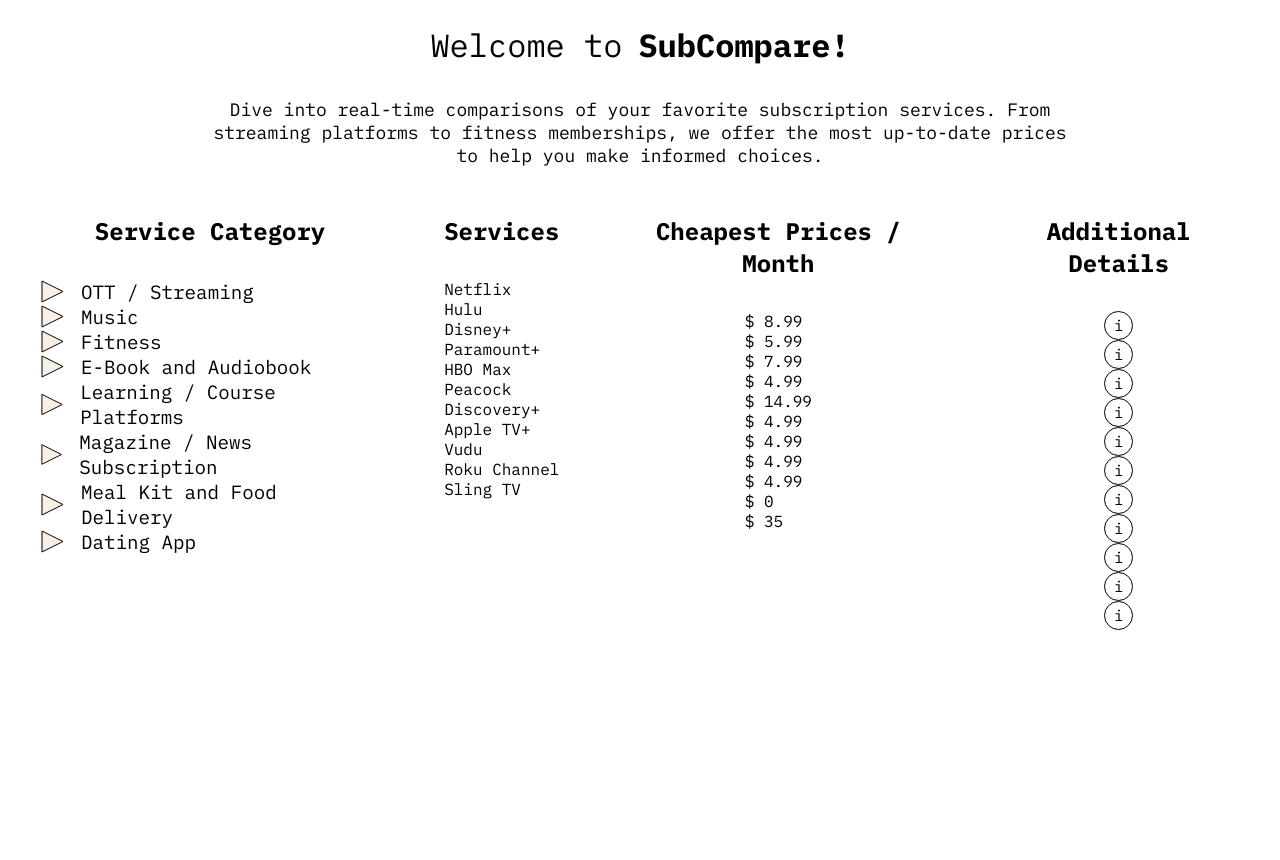
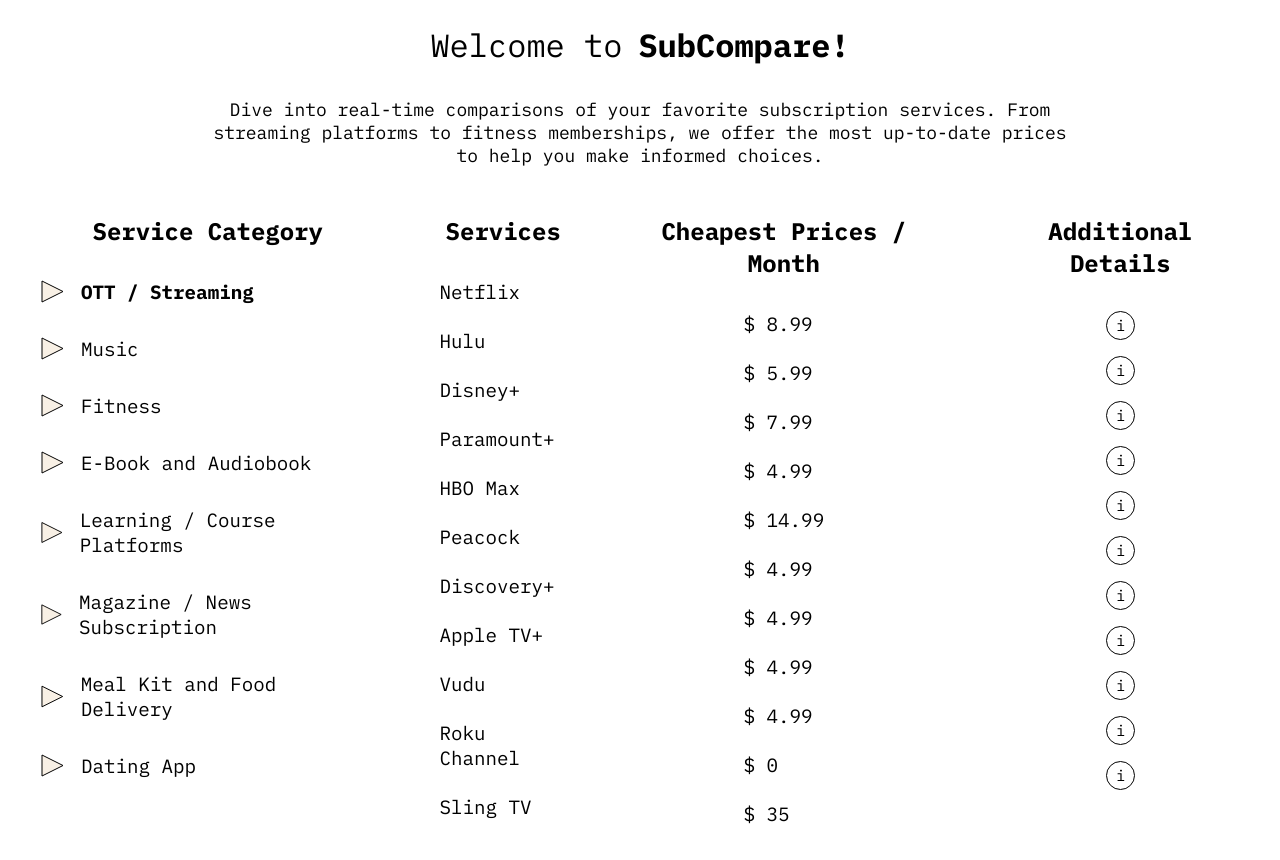
Before and after one commit to Hyunwoo36/subCompare, a Next.js app in the folder subcompare_nextjs/: page / in a window 1280 px wide. Shown: the top 860 px of the page. Before the commit the page ends 800 px from the top, so only its background shows below. Built offline with nearby package versions, Linux system fonts and the light colour scheme.

Commit message:
done with lil frontend

```diff
--- a/subcompare_nextjs/src/app/components/detailItems.js
+++ b/subcompare_nextjs/src/app/components/detailItems.js
@@ -29,7 +29,7 @@
     }
 
     return (
-        <div className={styles.flexCol}>
+        <div className={`${styles.flexCol} ${styles.informationPadding}`}>
             {services.map((service, index) => <InformationIcon key={index} />)}
         </div>
     )
--- a/subcompare_nextjs/src/app/components/priceColItems.js
+++ b/subcompare_nextjs/src/app/components/priceColItems.js
@@ -1,6 +1,7 @@
 import { useContext } from "react";
 import CategoryContext from "./categoryContext.js";
 import prices from "../data/prices.js";
+import styles from '../home.module.css';
 
 export default function PriceColumnItems() {
     const { currentCategory } = useContext(CategoryContext);
@@ -25,7 +26,7 @@
         servicePrices = ["Price Unavailable!"];
     }
     return (
-        <div>
+        <div className={`${styles.serviceItemPadding} ${styles.fontLarger}`}>
             {servicePrices.map((price, index) => <div key={index}>$ {price}</div>)}
         </div>
     )
--- a/subcompare_nextjs/src/app/components/serviceCategoryItems.js
+++ b/subcompare_nextjs/src/app/components/serviceCategoryItems.js
@@ -6,53 +6,61 @@
 
 export default function ServiceCategoryItems() {
 
-    const { setCurrentCategory } = useContext(CategoryContext);
+    const { currentCategory, setCurrentCategory } = useContext(CategoryContext);
     return (
-        <div>
+        <div className={styles.serviceCategoryPadding}>
 
-            <div className={`${styles.flexAlignItemsCenter} ${styles.fontLarger}`}
+            <div className={`${styles.flexAlignItemsCenter} ${styles.fontLarger}
+            ${currentCategory === "OTT / Streaming" ? styles.bold : ""}`}
                 onClick={() => setCurrentCategory("OTT / Streaming")}>
                 <TriangleIcon className={styles.marginRight} />
                 OTT / Streaming
             </div>
 
-            <div className={`${styles.flexAlignItemsCenter} ${styles.fontLarger}`}
+            <div className={`${styles.flexAlignItemsCenter} ${styles.fontLarger}
+            ${currentCategory === "Music" ? styles.bold : ""}`}
                 onClick={() => setCurrentCategory("Music")}>
                 <TriangleIcon className={styles.marginRight} />
                 Music
             </div>
 
-            <div className={`${styles.flexAlignItemsCenter} ${styles.fontLarger}`}
+            <div className={`${styles.flexAlignItemsCenter} ${styles.fontLarger}
+            ${currentCategory === "Fitness" ? styles.bold : ""}`}
                 onClick={() => setCurrentCategory("Fitness")}>
                 <TriangleIcon className={styles.marginRight} />
                 Fitness
             </div>
 
-            <div className={`${styles.flexAlignItemsCenter} ${styles.fontLarger}`}
+            <div className={`${styles.flexAlignItemsCenter} ${styles.fontLarger}
+            ${currentCategory === "E-Book and Audiobook" ? styles.bold : ""}`}
                 onClick={() => setCurrentCategory("E-Book and Audiobook")}>
                 <TriangleIcon className={styles.marginRight} />
                 E-Book and Audiobook
             </div>
 
-            <div className={`${styles.flexAlignItemsCenter} ${styles.fontLarger}`}
+            <div className={`${styles.flexAlignItemsCenter} ${styles.fontLarger}
+            ${currentCategory === "Learning / Course Platforms" ? styles.bold : ""}`}
                 onClick={() => setCurrentCategory("Learning / Course Platforms")}>
                 <TriangleIcon className={styles.marginRight} />
                 Learning / Course Platforms
             </div>
 
-            <div className={`${styles.flexAlignItemsCenter} ${styles.fontLarger}`}
+            <div className={`${styles.flexAlignItemsCenter} ${styles.fontLarger}
+            ${currentCategory === "Magazine / News Subscription" ? styles.bold : ""}`}
                 onClick={() => setCurrentCategory("Magazine / News Subscription")}>
                 <TriangleIcon className={styles.marginRight} />
                 Magazine / News Subscription
             </div>
 
-            <div className={`${styles.flexAlignItemsCenter} ${styles.fontLarger}`}
+            <div className={`${styles.flexAlignItemsCenter} ${styles.fontLarger}
+            ${currentCategory === "Meal Kit / Food Delivery" ? styles.bold : ""}`}
                 onClick={() => setCurrentCategory("Meal Kit / Food Delivery")}>
                 <TriangleIcon className={styles.marginRight} />
                 Meal Kit and Food Delivery
             </div>
 
-            <div className={`${styles.flexAlignItemsCenter} ${styles.fontLarger}`}
+            <div className={`${styles.flexAlignItemsCenter} ${styles.fontLarger}
+            ${currentCategory === "Dating App" ? styles.bold : ""}`}
                 onClick={() => setCurrentCategory("Dating App")}>
                 <TriangleIcon className={styles.marginRight} />
                 Dating App
--- a/subcompare_nextjs/src/app/components/serviceItems.js
+++ b/subcompare_nextjs/src/app/components/serviceItems.js
@@ -1,5 +1,6 @@
 import { useContext } from 'react';
 import CategoryContext from './categoryContext.js';
+import styles from '../home.module.css';
 
 export default function ServiceItems() {
     const { currentCategory } = useContext(CategoryContext);
@@ -25,7 +26,7 @@
         services = ["Nothing more!"];
     }
     return (
-        <div>
+        <div className={`${styles.serviceItemPadding} ${styles.fontLarger}`}>
             {services.map(service => <div key={service}>{service}</div>)}
         </div>
     )
--- a/subcompare_nextjs/src/app/home.module.css
+++ b/subcompare_nextjs/src/app/home.module.css
@@ -73,4 +73,19 @@
 .flexCol {
     display: flex;
     flex-direction: column;
+    justify-content: center;
+    /* align-items: center; */
 }
+
+.serviceCategoryPadding > div {
+    padding-bottom: 2rem;
+    cursor: pointer;
+}
+
+.serviceItemPadding > div {
+    padding-bottom: 1.5rem;
+}
+
+.informationPadding > * {
+    padding-bottom: 1rem;
+}
```
